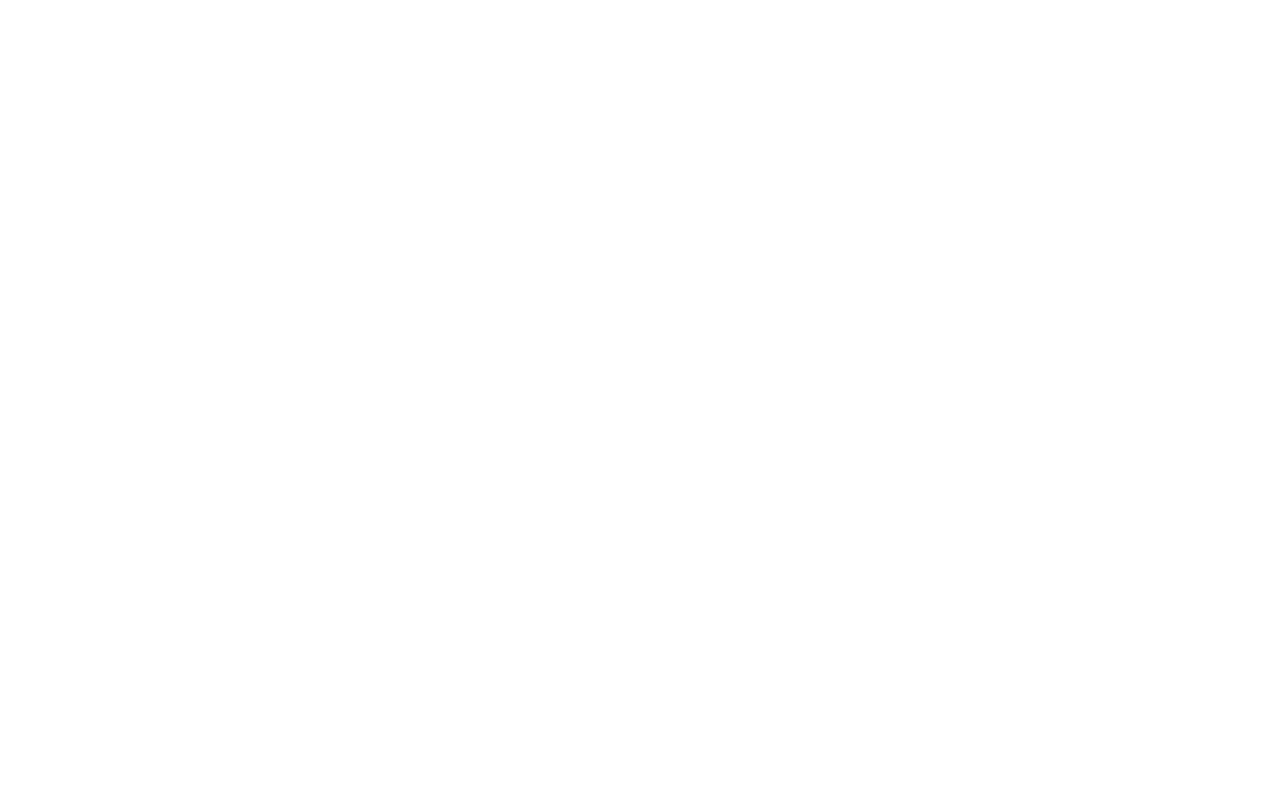
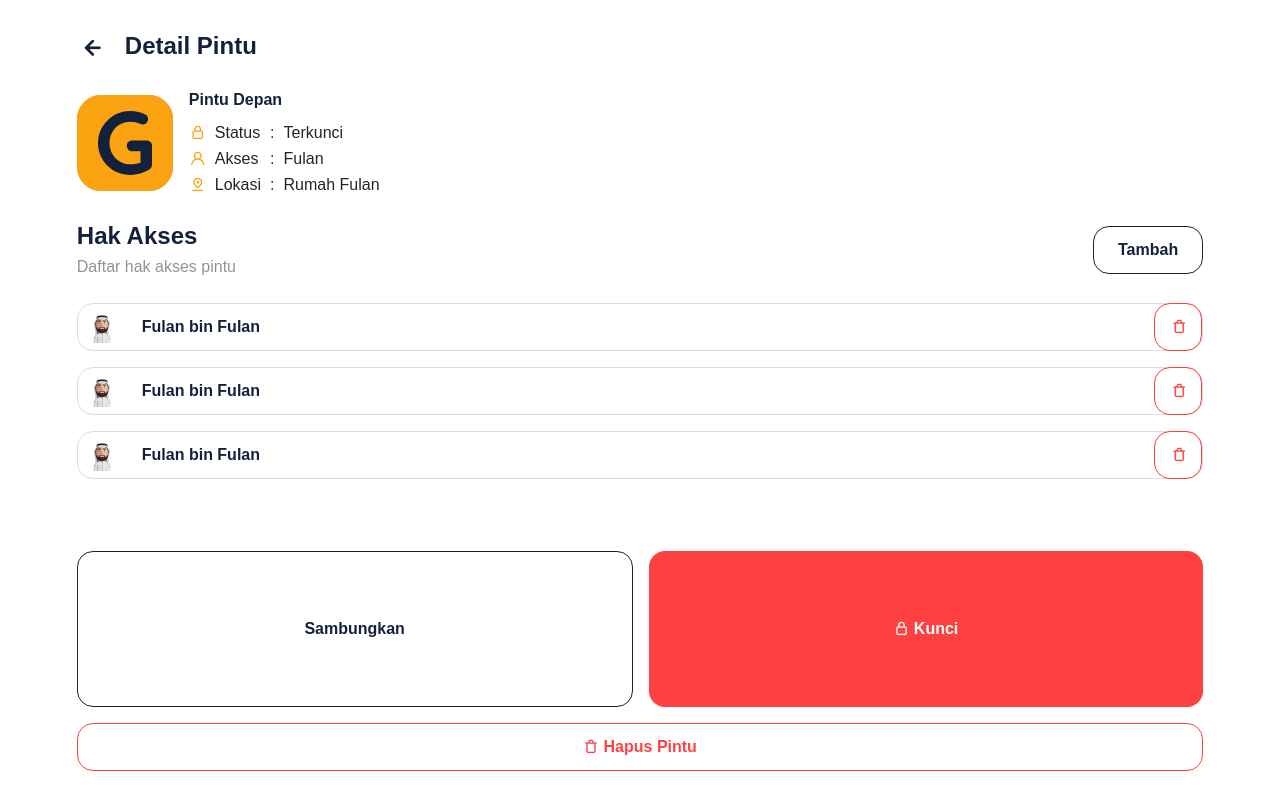
Before and after one commit to rakhacimano/gatelab-mobile, a Nuxt app: page /beranda/detail-pintu in a window 1280 px wide. Before the commit this address had no page. Built offline with nearby package versions, Linux system fonts and the light colour scheme.

Commit message:
Frontend Halaman Detail Pintu Sukses

```diff
--- /dev/null
+++ b/pages/beranda/detail-pintu.vue
@@ -0,0 +1,181 @@
+<template>
+  <div class="kontainer">
+    <div class="kontainer__deskripsi-pintu sticky-top pt-4 pb-4 bg-white">
+      <!-- Kontainer Judul Halaman -->
+      <div class="icon-back d-flex align-items-center mb-3">
+        <div class="icon-back mr-3">
+          <nuxt-link to="/beranda">
+            <i class="uil desc uil-arrow-left"></i>
+          </nuxt-link>
+        </div>
+        <div class="judul-halaman">
+          <h1 class="headline">Detail Pintu</h1>
+        </div>
+      </div>
+
+      <!-- Kontainer Detail Pintu -->
+      <div class="kontainer__detail-pintu">
+        <div class="kontainer__isi-pintu d-flex align-items-center">
+          <div class="logo-pintu mr-3">
+            <img
+              class="logo-pintu__svg"
+              src="~/assets/svg/logo.svg"
+              alt="Logo Pintu"
+            />
+          </div>
+          <div class="deskripsi-kontainer">
+            <div class="title-pintu mb-2">
+              <p class="semibold">Pintu Depan</p>
+            </div>
+            <div class="deskripsi-pintu">
+              <table>
+                <tbody>
+                  <tr>
+                    <th><i class="uil uil-lock"></i></th>
+                    <td>Status</td>
+                    <td>:</td>
+                    <td>Terkunci</td>
+                  </tr>
+                  <tr>
+                    <th><i class="uil uil-user"></i></th>
+                    <td>Akses</td>
+                    <td>:</td>
+                    <td>Fulan</td>
+                  </tr>
+                  <tr>
+                    <th><i class="uil uil-location-pin-alt"></i></th>
+                    <td>Lokasi</td>
+                    <td>:</td>
+                    <td>Rumah Fulan</td>
+                  </tr>
+                </tbody>
+              </table>
+            </div>
+          </div>
+        </div>
+      </div>
+    </div>
+
+    <!-- Hak Akses -->
+    <div
+      class="hak-akses d-flex justify-content-between align-items-center mb-4"
+    >
+      <div class="headline__sub-headline">
+        <h1 class="headline">Hak Akses</h1>
+        <p class="sub-headline">Daftar hak akses pintu</p>
+      </div>
+      <div class="button-tambah">
+        <nuxt-link to="tambah-pintu">
+          <button class="btn-outline pl-4 pr-4">Tambah</button>
+        </nuxt-link>
+      </div>
+    </div>
+
+    <!-- Kontainer List Hak Akses -->
+    <div class="kontainer__hak-akses mb-5">
+      <!-- User 1 -->
+      <div class="kontainer-user btn-outline d-flex align-items-center mb-3">
+        <div class="foto pl-2 pr-2">
+          <img src="~/assets/image/foto-profil.png" alt="Foto Profil" />
+        </div>
+
+        <div class="nama">
+          <p class="semibold pl-3">Fulan bin Fulan</p>
+        </div>
+
+        <div class="button-hapus ml-auto">
+          <button class="btn-outline unlock">
+            <i class="uil uil-trash"></i>
+          </button>
+        </div>
+      </div>
+
+      <!-- User 2 -->
+      <div class="kontainer-user btn-outline d-flex align-items-center mb-3">
+        <div class="foto pl-2 pr-2">
+          <img src="~/assets/image/foto-profil.png" alt="Foto Profil" />
+        </div>
+
+        <div class="nama">
+          <p class="semibold pl-3">Fulan bin Fulan</p>
+        </div>
+
+        <div class="button-hapus ml-auto">
+          <button class="btn-outline unlock">
+            <i class="uil uil-trash"></i>
+          </button>
+        </div>
+      </div>
+
+      <!-- User 3 -->
+      <div class="kontainer-user btn-outline d-flex align-items-center mb-3">
+        <div class="foto pl-2 pr-2">
+          <img src="~/assets/image/foto-profil.png" alt="Foto Profil" />
+        </div>
+
+        <div class="nama">
+          <p class="semibold pl-3">Fulan bin Fulan</p>
+        </div>
+
+        <div class="button-hapus ml-auto">
+          <button class="btn-outline unlock">
+            <i class="uil uil-trash"></i>
+          </button>
+        </div>
+      </div>
+    </div>
+    <!-- Kontainer Button Bawah -->
+    <div class="kontainer__button-bawah pt-4 pb-4">
+      <div class="kontainer-button d-flex mb-3">
+        <button class="btn-flex btn-outline mr-3">Sambungkan</button>
+        <button class="btn-flex btn-filled text-white">
+          <i class="uil uil-lock text-white"></i> Kunci
+        </button>
+      </div>
+      <button class="btn-outline hapus">
+        <i class="uill uil-trash"></i> Hapus Pintu
+      </button>
+    </div>
+  </div>
+</template>
+
+<script>
+export default {}
+</script>
+
+<style scoped>
+i.uil-arrow-left {
+  font-size: 2rem;
+}
+
+.logo-pintu__svg {
+  width: 6rem;
+}
+
+td {
+  padding-left: 0.5rem;
+}
+
+.uil-lock,
+.uil-user,
+.uil-location-pin-alt {
+  color: #fca311;
+}
+
+.kontainer-user {
+  border: 0.5px solid rgba(150, 146, 142, 0.32);
+}
+
+.btn-flex {
+  height: 156px;
+}
+
+.btn-filled {
+  background-color: #ff4040;
+}
+
+.btn-outline.hapus {
+  border-color: #ff4040;
+  color: #ff4040;
+}
+</style>
--- a/pages/beranda/index.vue
+++ b/pages/beranda/index.vue
@@ -1,7 +1,7 @@
 <template>
   <div class="kontainer">
     <!-- Kontainer Top Bar Position Sticky -->
-    <div class="kontainer__top-bar sticky-top pt-4">
+    <div class="kontainer__top-bar sticky-top pt-4 pb-2 bg-white">
       <!-- Top Bar -->
       <div
         class="
@@ -207,9 +207,6 @@
   color: #14213d;
 }
 
-.kontainer__top-bar {
-  background-color: white;
-}
 
 i.uil-lock,
 i.uil-user {
```
